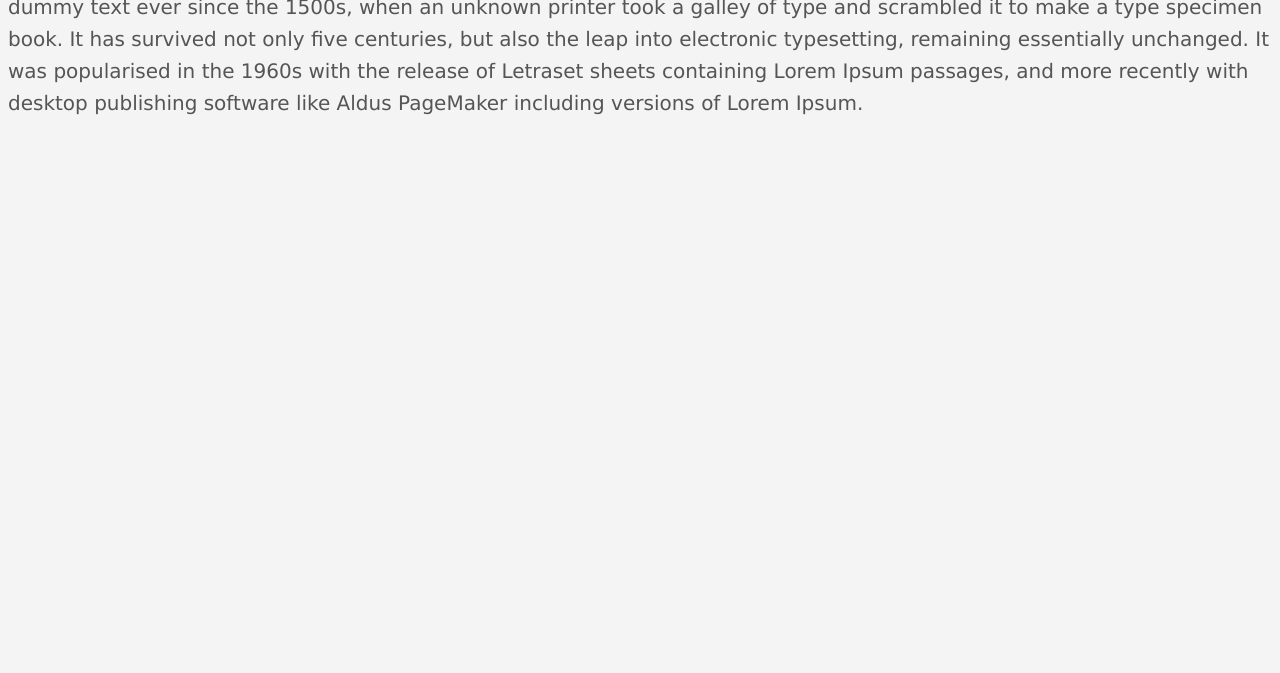
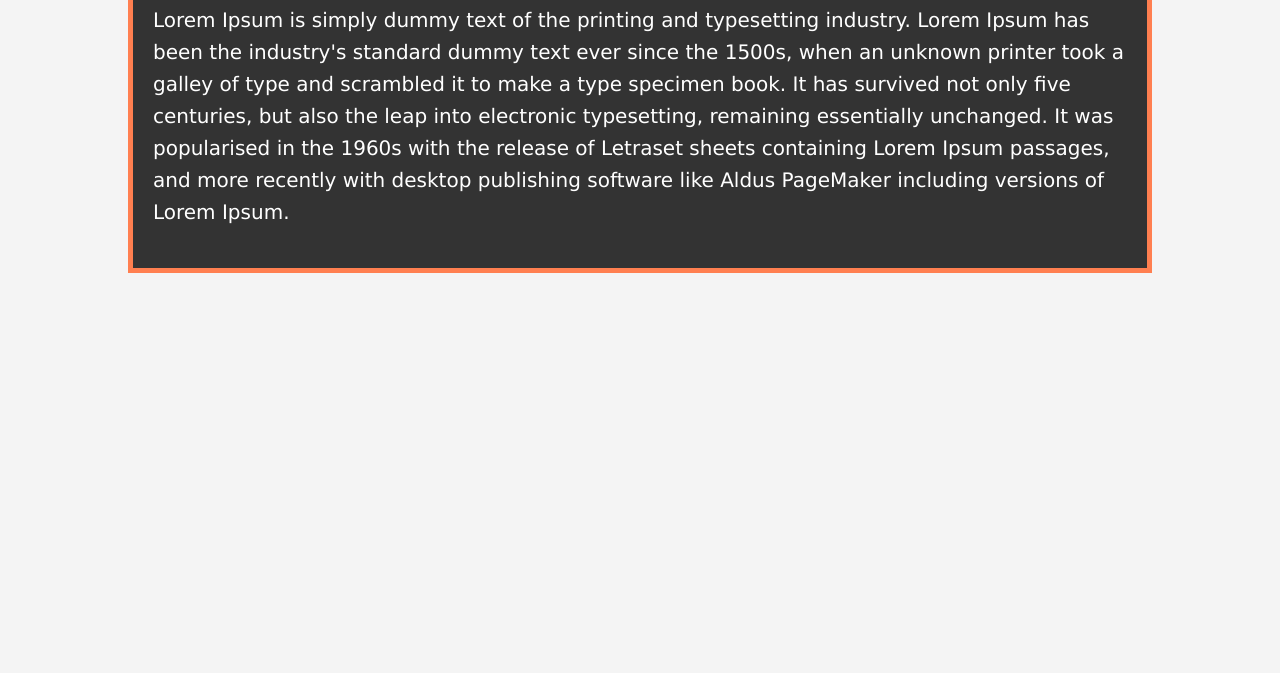
Before and after one commit to JunaidAhmed1995/Traversy_Media, a plain HTML site: page CSS_CC/src/index.html in a window 1280 px wide. Shown: the part 127-800 px from the top of the page. Drawn offline with Linux system fonts and the light colour scheme.

Commit message:
add classes (container and box-1) to html element, css-properties: border, margin, padding

```diff
--- a/CSS_CC/src/css/index.css
+++ b/CSS_CC/src/css/index.css
@@ -1,3 +1,6 @@
+/*?Universal Selector (*{}) */
+/* * {} */
+
 body {
   background-color: #f4f4f4;
   color: #555;
@@ -7,4 +10,25 @@ body {
   /**short-hand property for font*/
   font: normal 20px Verdana, Geneva, Tahoma, sans-serif;
   line-height: 1.6em;
+  margin: 0;
 }
+
+.container {
+  width: 80%;
+  margin: auto;
+}
+
+.box-1 {
+  background-color: #333;
+  color: #fff;
+  border-top: 5px solid #f00;
+  border-right: 10px solid blue;
+  border-bottom: 15px dotted green;
+  border-left: 20px solid yellow;
+  /**short hand property for border*/
+  border: 5px solid coral;
+  /**padding*/
+  padding: 20px;
+  /**margin*/
+  margin: 20px 0px;
+}
--- a/CSS_CC/src/index.html
+++ b/CSS_CC/src/index.html
@@ -8,18 +8,21 @@
     <link rel="stylesheet" href="./css/index.css" />
   </head>
   <body>
-    <!--*Inline CSS-->
-    <h1>Hello World</h1>
-    <p>
-      Lorem Ipsum is simply dummy text of the printing and typesetting industry.
-      Lorem Ipsum has been the industry's standard dummy text ever since the
-      1500s, when an unknown printer took a galley of type and scrambled it to
-      make a type specimen book. It has survived not only five centuries, but
-      also the leap into electronic typesetting, remaining essentially
-      unchanged. It was popularised in the 1960s with the release of Letraset
-      sheets containing Lorem Ipsum passages, and more recently with desktop
-      publishing software like Aldus PageMaker including versions of Lorem
-      Ipsum.
-    </p>
+    <div class="container">
+      <div class="box-1">
+        <h1>Hello World</h1>
+        <p>
+          Lorem Ipsum is simply dummy text of the printing and typesetting
+          industry. Lorem Ipsum has been the industry's standard dummy text ever
+          since the 1500s, when an unknown printer took a galley of type and
+          scrambled it to make a type specimen book. It has survived not only
+          five centuries, but also the leap into electronic typesetting,
+          remaining essentially unchanged. It was popularised in the 1960s with
+          the release of Letraset sheets containing Lorem Ipsum passages, and
+          more recently with desktop publishing software like Aldus PageMaker
+          including versions of Lorem Ipsum.
+        </p>
+      </div>
+    </div>
   </body>
 </html>
```
